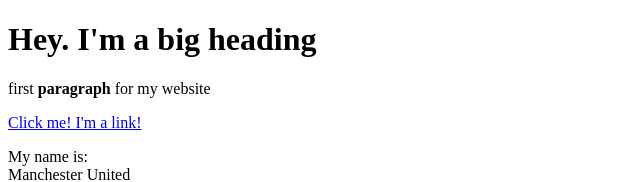
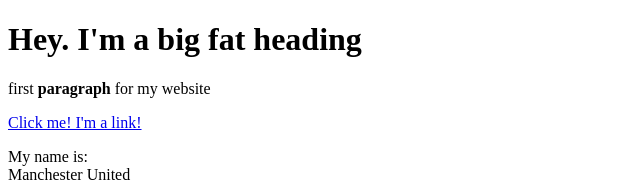
Before and after one commit to iomotosho/cartoon-her0, a plain HTML site: page index.html in a window 1280 px wide. Shown: the top 182 px of the page, without its empty margins (0-640 px from the left). Drawn offline with Linux system fonts and the light colour scheme.

Commit message:
Added fat to heading

```diff
--- a/index.html
+++ b/index.html
@@ -4,7 +4,7 @@
         <title>Test Page</title>
     </head>
     <body>
-<h1>Hey. I'm a big heading</h2>
+<h1>Hey. I'm a big fat heading</h2>
     <p>first <b>paragraph</b> for my website</p>
     <a href="https://google.com" target="_blank" title="Let's go to Google">Click me! I'm a link!</a>
     <p>My name is:<br>
```
